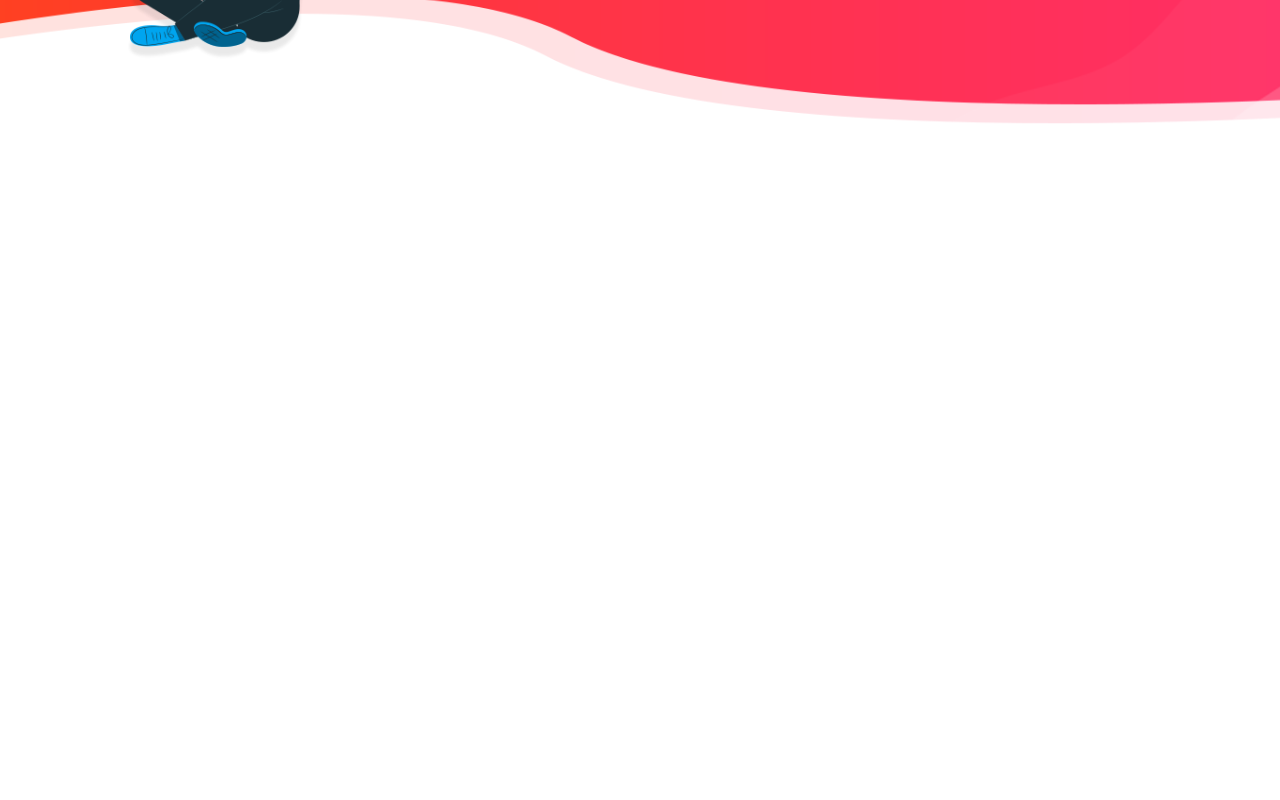
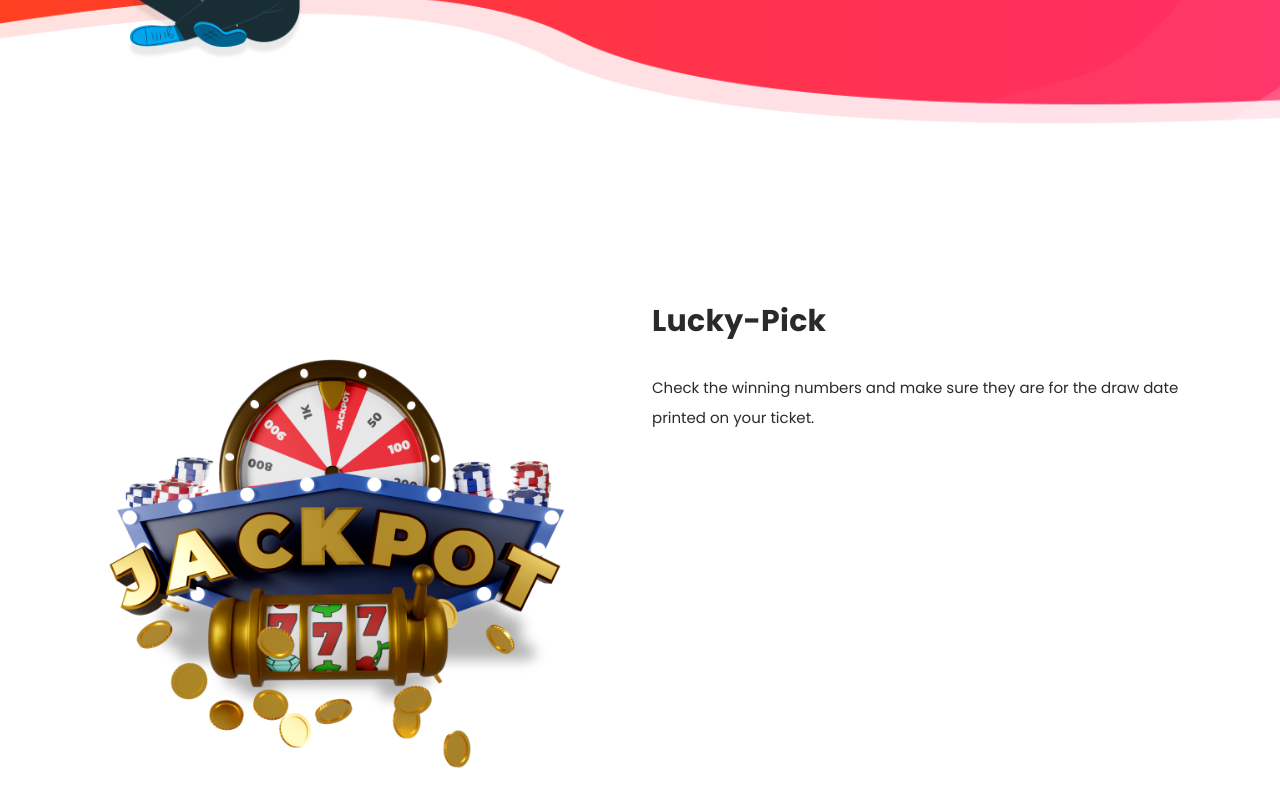
Before and after one commit to olashina201/Lucky-Pick, a React (Create React App) app: page / in a window 1280 px wide. Shown: the part 1263-2063 px from the top of the page. Before the commit the page ends 1442 px from the top, so only its background shows below. Built offline with nearby package versions, Linux system fonts and the light colour scheme.

Commit message:
add services component

```diff
--- a/src/App.js
+++ b/src/App.js
@@ -2,6 +2,7 @@ import React from 'react'
 import NavBar from './components/NavBar';
 import Banner from './components/Banner';
 import About from './components/About';
+import Services from './components/Services';
 
 
 function App() {
@@ -10,6 +11,7 @@ function App() {
       <NavBar />
       <Banner />
       <About />
+      <Services/>
     </>
   );
 }
--- /dev/null
+++ b/src/components/Services.js
@@ -0,0 +1,26 @@
+import React from 'react'
+import jack from '../assets/images/Jack1.png'
+
+function Services() {
+    return (
+        <div id="services" class="our-services section">
+            <div class="container">
+                <div class="row">
+                    <div class="col-lg-6 align-self-center  wow fadeInLeft" data-wow-duration="1s" data-wow-delay="0.2s">
+                        <div class="left-image">
+                            <img src={jack} alt="" />
+                        </div>
+                    </div>
+                    <div class="col-lg-6 wow fadeInRight" data-wow-duration="1s" data-wow-delay="0.2s">
+                        <div class="section-heading">
+                            <h2>Lucky-Pick</h2>
+                            <p>Check the winning numbers and make sure they are for the draw date printed on your ticket.</p>
+                        </div>
+                    </div>
+                </div>
+            </div>
+        </div>
+    )
+}
+
+export default Services
```
